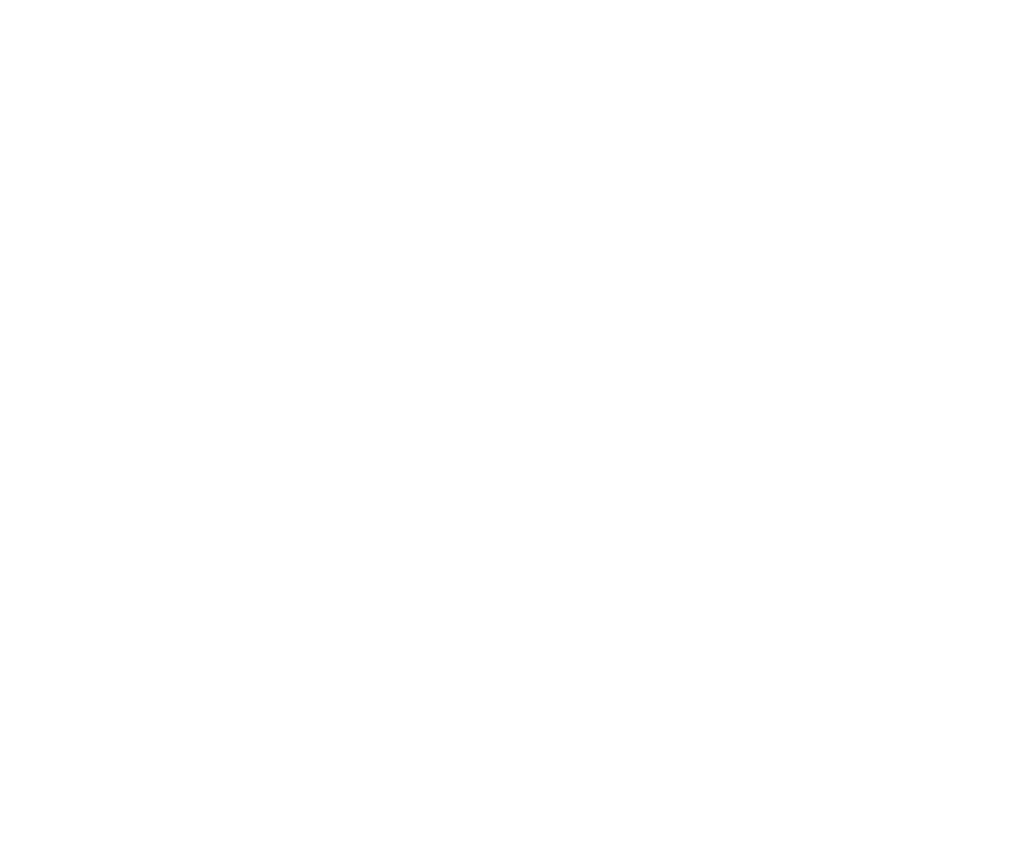
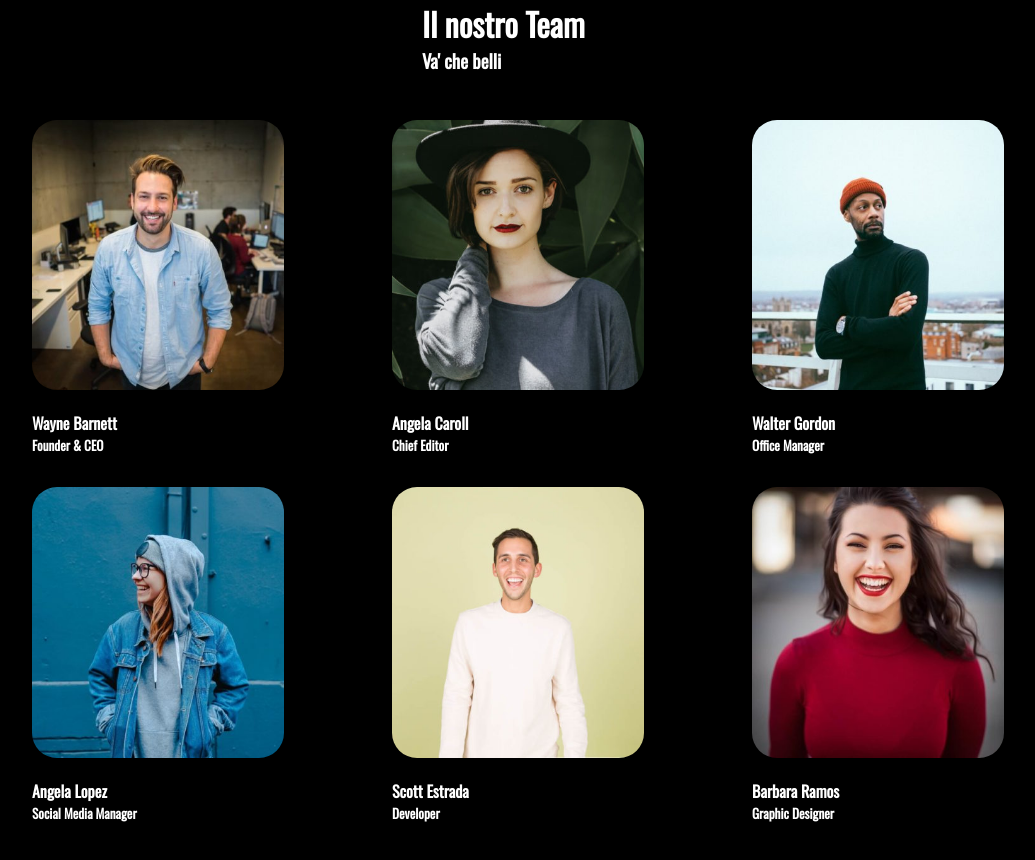
Before and after one commit to SimoneViglione/js-our-team, a plain HTML site: page index.html in a window 1280 px wide. Shown: the whole page, without its empty margins (68-1103 px from the left). Before the commit the page ends 800 px from the top, so only its background shows below. Drawn offline with nearby package versions, Linux system fonts and the light colour scheme.

Commit message:
fine esercizio base

```diff
--- a/css/style.css
+++ b/css/style.css
@@ -1,5 +1,50 @@
 /********************************************/
 
+* {
+    margin: 0;
+    padding: 0;
+    box-sizing: border-box;
+    font-family: 'Oswald', sans-serif;
+}
+
+/********************************************/
+
+body {
+    background-color: black;
+    color: white;
+}
+
+/********************************************/
+
+.title {
+    width: 300px;
+    margin: 0 auto;
+}
+
+.container {
+    max-width: 1080px;
+    margin: 30px auto;
+}
+
+#team-container  {
+    display: flex;
+    flex-wrap: wrap;
+}
+
+#team-container div {
+    width: calc(100% / 3);
+    margin: 0 0 1rem;
+}
+
+#team-container img {
+    width: 70%;
+    border-radius: 25px;
+    margin: 1rem 0;
+}
+
+img:hover {
+    scale: 1.1;
+}
 
 /********************************************/
 
@@ -10,11 +55,3 @@
 
 
 /********************************************/
-
-
-
-/********************************************/
-
-
-
-/********************************************/
--- a/index.html
+++ b/index.html
@@ -6,17 +6,28 @@
     <meta name="viewport" content="width=device-width, initial-scale=1.0">
     <title> A-Team papapa pappapa' </title>
 
-
+    <link rel="preconnect" href="https://fonts.googleapis.com">
+<link rel="preconnect" href="https://fonts.gstatic.com" crossorigin>
+<link href="https://fonts.googleapis.com/css2?family=Oswald&display=swap" rel="stylesheet">
 
 
     <link rel="stylesheet" href="https://cdnjs.cloudflare.com/ajax/libs/font-awesome/6.3.0/css/all.min.css" integrity="sha512-SzlrxWUlpfuzQ+pcUCosxcglQRNAq/DZjVsC0lE40xsADsfeQoEypE+enwcOiGjk/bSuGGKHEyjSoQ1zVisanQ==" crossorigin="anonymous" referrerpolicy="no-referrer" />
     <link href="css/style.css" rel="stylesheet">
 </head>
 <body>
+    <div class="title">
+        <h1>Il nostro Team</h1>
+        <h3>Va' che belli</h3>
+    </div>
 
 
+    <div class="container">
 
+        <div id="team-container">
 
+        </div>
+
+    </div>
 
 
     <script type="text/javascript" src="js/main.js"></script>
--- a/js/main.js
+++ b/js/main.js
@@ -1,21 +1,21 @@
 const team = [
     {
-        'nome': 'Wayne Barnett', 'ruolo': 'Founder & CEO', 'portrait': '../img/wayne-barnett-founder-ceo.jpg'
+        'nome': 'Wayne Barnett', 'ruolo': 'Founder & CEO', 'portrait': 'img/wayne-barnett-founder-ceo.jpg'
     },
     {
-        'nome': 'Angela Caroll', 'ruolo': 'Chief Editor', 'portrait': '../img/angela-caroll-chief-editor.jpg'
+        'nome': 'Angela Caroll', 'ruolo': 'Chief Editor', 'portrait': 'img/angela-caroll-chief-editor.jpg'
     },
     {
-        'nome': 'Walter Gordon', 'ruolo': 'Office Manager', 'portrait': '../img/walter-gordon-office-manager.jpg'
+        'nome': 'Walter Gordon', 'ruolo': 'Office Manager', 'portrait': 'img/walter-gordon-office-manager.jpg'
     },
     {
-        'nome': 'Angela Lopez', 'ruolo': 'Social Media Manager', 'portrait': '../img/angela-lopez-social-media-manager.jpg'
+        'nome': 'Angela Lopez', 'ruolo': 'Social Media Manager', 'portrait': 'img/angela-lopez-social-media-manager.jpg'
     },
     {
-        'nome': 'Scott Estrada', 'ruolo': 'Developer', 'portrait': '../img/scott-estrada-developer.jpg'
+        'nome': 'Scott Estrada', 'ruolo': 'Developer', 'portrait': 'img/scott-estrada-developer.jpg'
     },
     {
-        'nome': 'Barbara Ramos', 'ruolo': 'Graphic Designer', 'portrait': '../img/barbara-ramos-graphic-designer.jpg'
+        'nome': 'Barbara Ramos', 'ruolo': 'Graphic Designer', 'portrait': 'img/barbara-ramos-graphic-designer.jpg'
     }
 ];
 
@@ -24,3 +24,22 @@ for (let i = 0; i < team.length; i++) {
     console.log(team[i].ruolo);
     console.log(team[i].portrait);
 }
+
+const teamContainer = document.getElementById('team-container');
+
+team.forEach(member => {
+  const memberDiv = document.createElement('div');
+  const nomeDom = document.createElement('h4');
+  const ruoloDom = document.createElement('h5');
+  const portraitImg = document.createElement('img');
+
+  nomeDom.innerText = member.nome;
+  ruoloDom.innerText = member.ruolo;
+  portraitImg.src = member.portrait;
+
+  memberDiv.append(portraitImg);
+  memberDiv.append(nomeDom);
+  memberDiv.append(ruoloDom);
+
+  teamContainer.append(memberDiv);
+});
```
